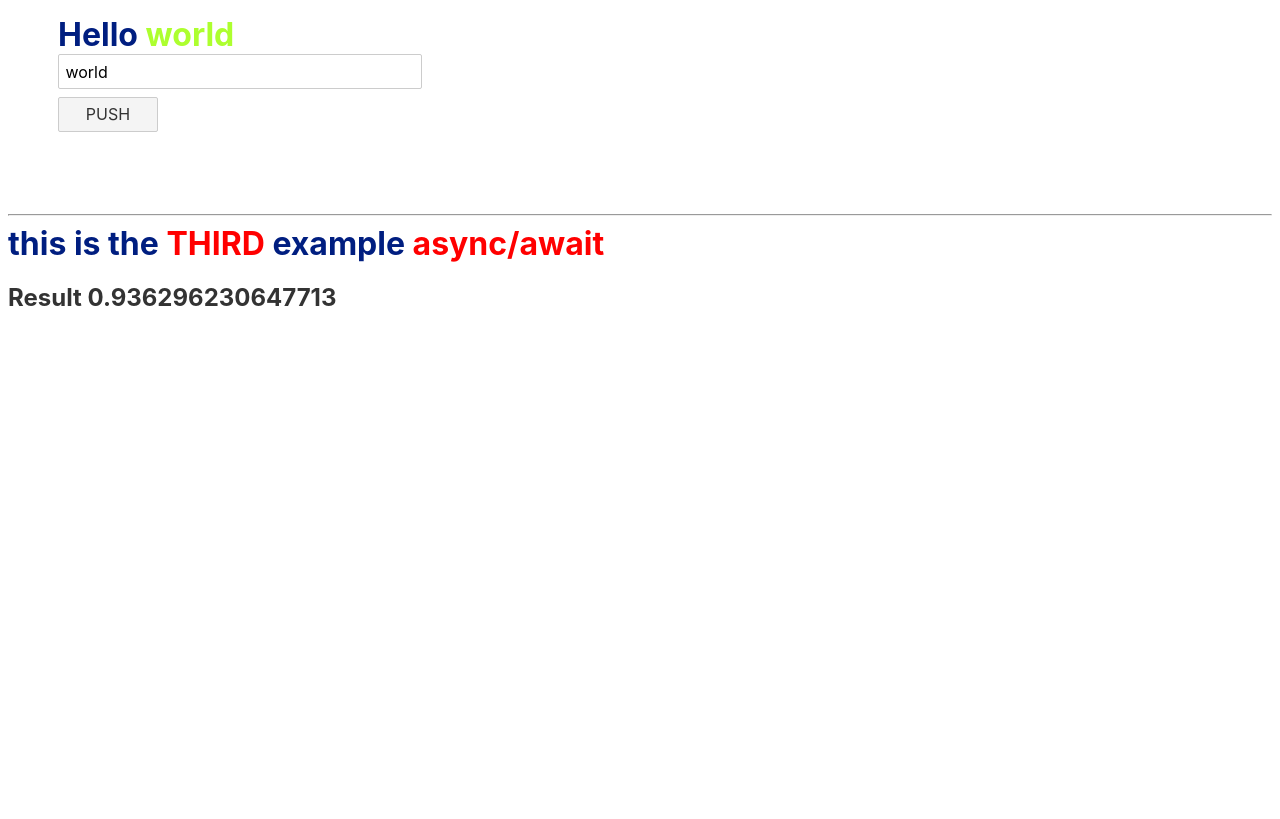
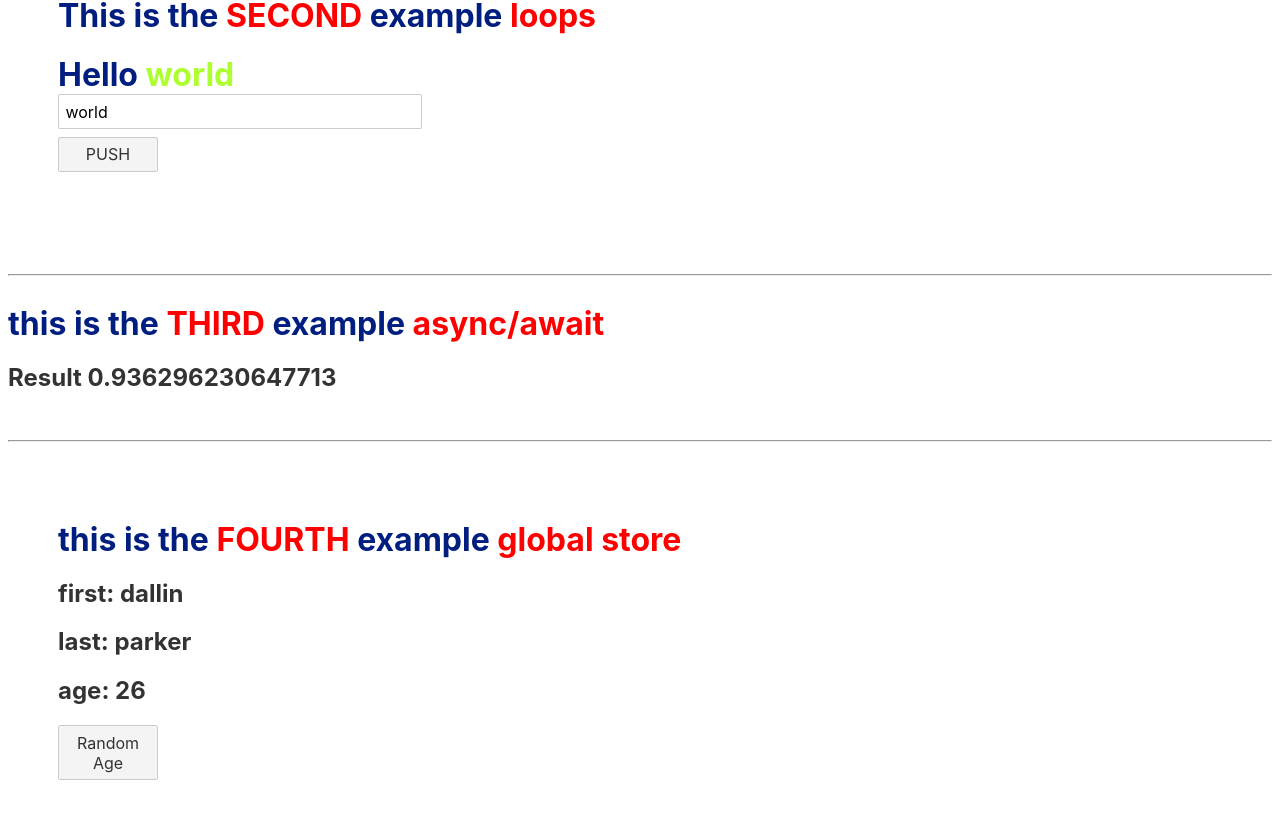
Before and after one commit to dallin-r-parker/svelte-intro, a Svelte app: page / in a window 1280 px wide. Shown: the part 445-1264 px from the top of the page. Before the commit the page ends 800 px from the top, so only its background shows below. Built offline with nearby package versions, Linux system fonts and the light colour scheme.

Commit message:
added global store and updated is value

```diff
--- a/src/App.svelte
+++ b/src/App.svelte
@@ -1,6 +1,8 @@
 <script>
   // Easy build in animations
   import { fade, fly } from "svelte/transition";
+  import { randomStore } from "./store.js";
+
   // name is coming from "main.js" props > name = 'world'
   export let name;
 
@@ -44,6 +46,10 @@
     padding: 50px 0 50px 50px;
   }
 
+  .fourth {
+    padding: 50px 0 50px 50px;
+  }
+
   h1 {
     margin: 0;
     padding: 0;
@@ -83,7 +89,7 @@
       <span>{name ? name : ''}!</span>
     </h1>
     <p>the random number is</p>
-    <h3>{rando}</h3>
+    <h3>{rando ? rando : 0}</h3>
 
     <button on:click={setRando}>Randomize</button>
     <p>Your Score is {result ? result : 0}</p>
@@ -102,7 +108,9 @@
   </div>
 </div>
 
+<br />
 <hr />
+<br />
 
 <div class="second">
   <h1>
@@ -130,7 +138,9 @@
   </div>
 </div>
 
+<br />
 <hr />
+<br />
 
 <div class="third">
   <h1>
@@ -148,3 +158,40 @@
     <h4>You got an error {error.message}</h4>
   {/await}
 </div>
+
+<br />
+<hr />
+<br />
+
+<div class="fourth">
+  <h1>
+    this is the
+    <strong>FOURTH</strong>
+    example
+    <strong>global store</strong>
+  </h1>
+
+  <div class="wrap">
+    <h2>
+      first:
+      <span class="first_name">{$randomStore.first}</span>
+    </h2>
+    <h2>
+      <!-- by adding "$" in front of "randomStore" it now handles the subscribing and discarding of the store -->
+      last:
+      <span>{$randomStore.last}</span>
+    </h2>
+    <h2>
+      age:
+      <span class="age">{$randomStore.age}</span>
+    </h2>
+
+    <button
+      on:click={() => randomStore.update(store => ({
+          ...store,
+          age: Math.round(Math.random() * 100)
+        }))}>
+      Random Age
+    </button>
+  </div>
+</div>
--- /dev/null
+++ b/src/store.js
@@ -0,0 +1,16 @@
+import { writable } from "svelte/store";
+
+export const randomStore = writable({
+  first: "dallin",
+  last: "parker",
+  age: 26
+});
+
+//GET ACCESS TO CURRENT VALUE AND RETURN AN UPDATED
+// randomStore.update(val => val + 1)
+
+// SET THE VALUE ON THE STORE
+// randomStore.set(22);
+
+// Listen to the store
+// randomStore.subscribe()
```
